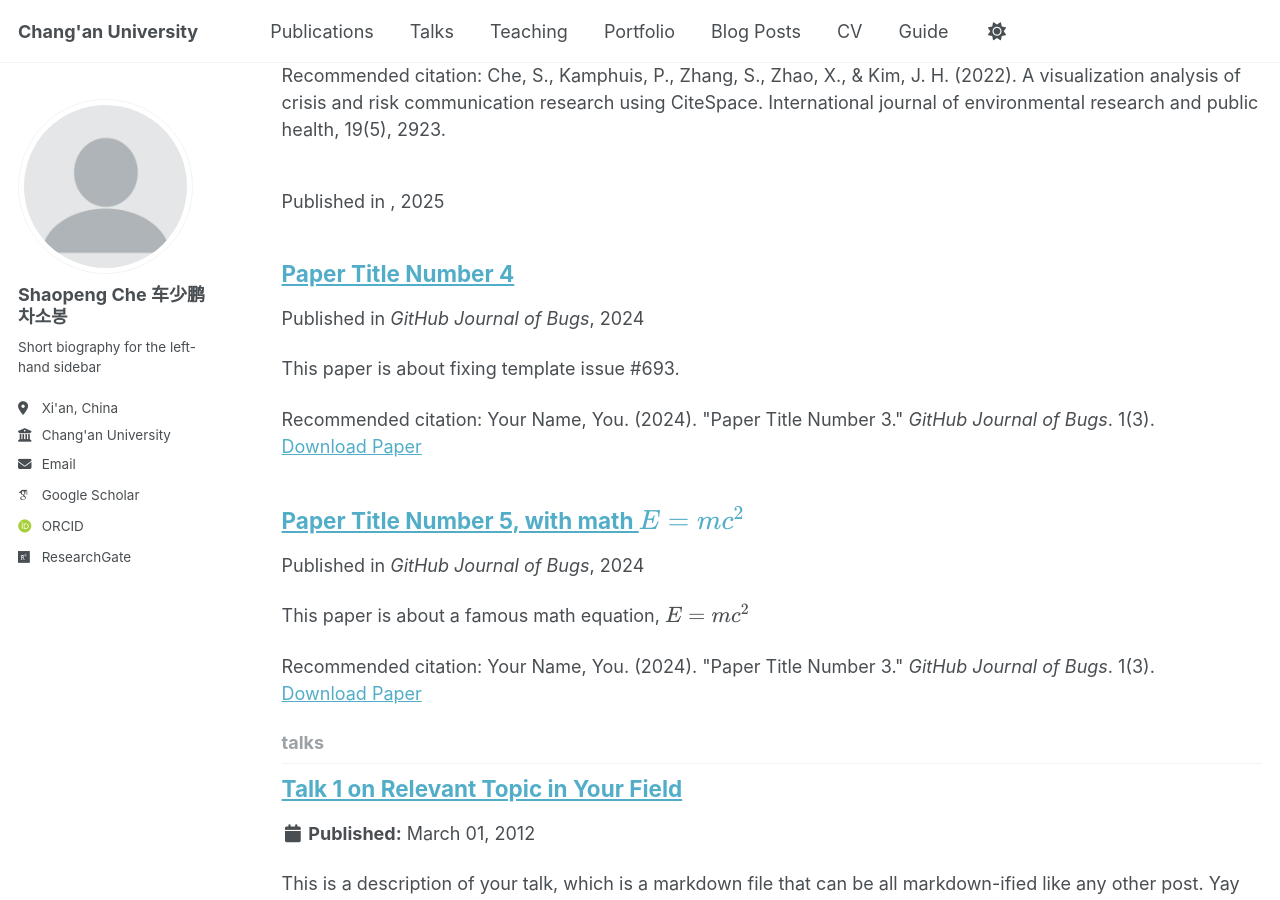
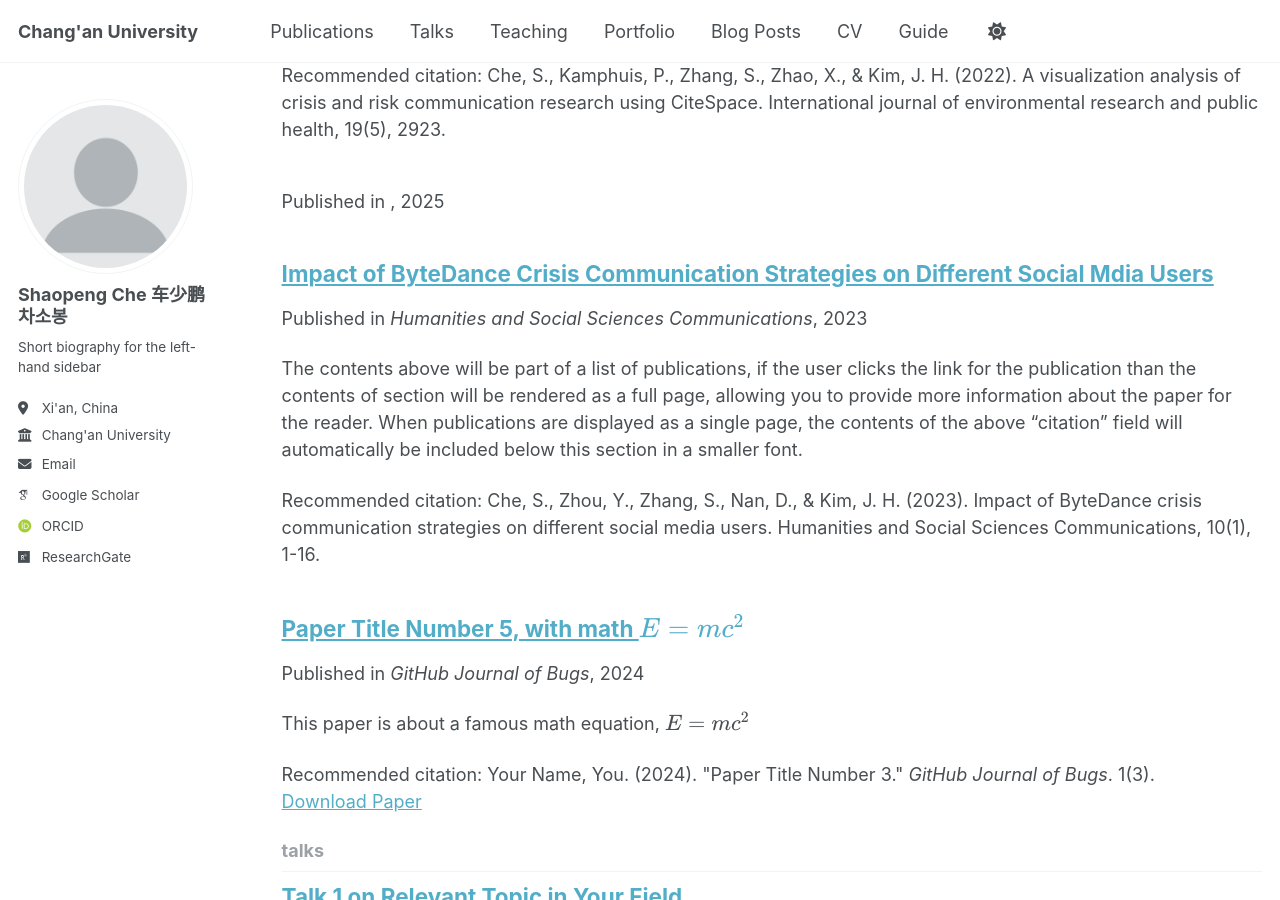
Before and after one commit to cheshaopeng/academicpages, a Jekyll site: the page built from _pages/collection-archive.html, in a window 1280 px wide and 900 px high, scrolled down 1698 px. Built offline with Jekyll 4.4.1, drawn with Linux system fonts in a browser that asks for light colours; some web fonts are replaced; a script that is not in the unit is left out.

Commit message:
2024-02-17-paper-title-number-4.md

```diff
--- a/_publications/2024-02-17-paper-title-number-4.md
+++ b/_publications/2024-02-17-paper-title-number-4.md
@@ -1,13 +1,11 @@
 ---
-title: "Paper Title Number 4"
+title: "Impact of ByteDance Crisis Communication Strategies on Different Social Mdia Users"
 collection: publications
-category: conferences
-permalink: /publication/2024-02-17-paper-title-number-4
-excerpt: 'This paper is about fixing template issue #693.'
-date: 2024-02-17
-venue: 'GitHub Journal of Bugs'
-paperurl: 'http://academicpages.github.io/files/paper3.pdf'
-citation: 'Your Name, You. (2024). &quot;Paper Title Number 3.&quot; <i>GitHub Journal of Bugs</i>. 1(3).'
+category: mamuscript
+permalink: 'https://www.nature.com/articles/s41599-023-02170-3'
+date: 2023-10-21
+venue: 'Humanities and Social Sciences Communications'
+citation: 'Che, S., Zhou, Y., Zhang, S., Nan, D., & Kim, J. H. (2023). Impact of ByteDance crisis communication strategies on different social media users. Humanities and Social Sciences Communications, 10(1), 1-16.'
 ---
 
 The contents above will be part of a list of publications, if the user clicks the link for the publication than the contents of section will be rendered as a full page, allowing you to provide more information about the paper for the reader. When publications are displayed as a single page, the contents of the above "citation" field will automatically be included below this section in a smaller font.
```
